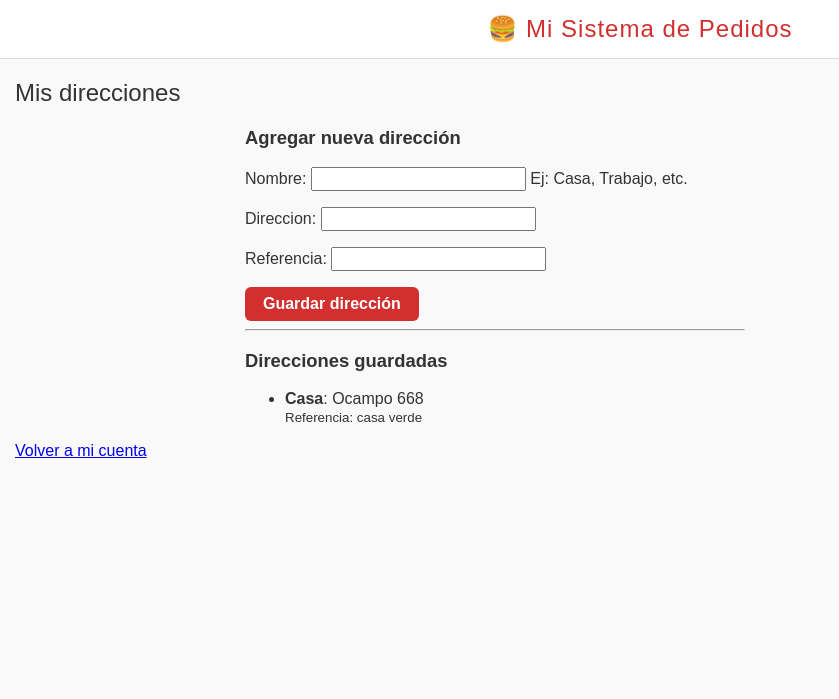
After one commit to Valenn31/Bajoneros, a Django app: page /direcciones/ in a window 1280 px wide. The commit adds this page. Shown: the top 699 px of the page, without its empty margins (0-839 px from the left). Run offline with Django 5.2, Linux system fonts and the light colour scheme; a user stored in the database is signed in; data comes from the database, SQL or seed files in the repository; both versions use the stored data as it was after the commit; some web fonts are replaced.

Commit message:
ACTUALIZACION

```diff
--- a/sistema/mi_app/forms.py
+++ b/sistema/mi_app/forms.py
@@ -1,5 +1,7 @@
 from django import forms
 from .models import Producto, PersonalizacionCampo, PersonalizacionOpcion, Cliente
+from .models import Cliente, Direccion
+from datetime import date
 
 class ProductoForm(forms.ModelForm):
     class Meta:
@@ -30,7 +32,34 @@ PersonalizacionOpcionFormSet = inlineformset_factory(
 
 class RegistroClienteForm(forms.ModelForm):
     password = forms.CharField(widget=forms.PasswordInput, label="Contraseña")
+    fecha_nacimiento = forms.DateField(widget=forms.DateInput(attrs={'type': 'date'}), label="Fecha de nacimiento")
 
     class Meta:
         model = Cliente
-        fields = ['telefono', 'password']
+        fields = ['telefono', 'fecha_nacimiento', 'password']
+
+    def clean_fecha_nacimiento(self):
+        fecha = self.cleaned_data['fecha_nacimiento']
+        hoy = date.today()
+        edad = hoy.year - fecha.year - ((hoy.month, hoy.day) < (fecha.month, fecha.day))
+        if edad < 18:
+            raise forms.ValidationError("Debes ser mayor de 18 años para registrarte.")
+        return fecha
+
+class DireccionForm(forms.ModelForm):
+    class Meta:
+        model = Direccion
+        fields = ['nombre', 'direccion', 'referencia']
+
+class CheckoutForm(forms.Form):
+    direccion = forms.ModelChoiceField(
+        queryset=None,
+        label="Selecciona una dirección",
+        required=True,
+        empty_label="Selecciona una dirección"
+    )
+
+    def __init__(self, *args, **kwargs):
+        cliente = kwargs.pop('cliente')
+        super().__init__(*args, **kwargs)
+        self.fields['direccion'].queryset = Direccion.objects.filter(cliente=cliente)
--- a/sistema/mi_app/models.py
+++ b/sistema/mi_app/models.py
@@ -1,6 +1,8 @@
 from django.contrib.auth.models import AbstractBaseUser, BaseUserManager, PermissionsMixin
 from django.db import models
 from django.conf import settings
+from django.utils import timezone
+from datetime import date
 
 # Producto del menú
 class Producto(models.Model):
@@ -101,6 +103,7 @@ class ClienteManager(BaseUserManager):
 
 class Cliente(AbstractBaseUser, PermissionsMixin):  # <--- AGREGÁ PermissionsMixin
     telefono = models.CharField(max_length=20, unique=True)
+    fecha_nacimiento = models.DateField(null=True, blank=True)  # NUEVO CAMPO
     is_active = models.BooleanField(default=True)
     is_admin = models.BooleanField(default=False)
 
@@ -115,3 +118,20 @@ class Cliente(AbstractBaseUser, PermissionsMixin):  # <--- AGREGÁ PermissionsMi
     @property
     def is_staff(self):
         return self.is_admin
+
+    def edad(self):
+        if self.fecha_nacimiento:
+            today = date.today()
+            return today.year - self.fecha_nacimiento.year - (
+                (today.month, today.day) < (self.fecha_nacimiento.month, self.fecha_nacimiento.day)
+            )
+        return None
+
+class Direccion(models.Model):
+    cliente = models.ForeignKey(Cliente, on_delete=models.CASCADE, related_name='direcciones')
+    nombre = models.CharField(max_length=100, help_text="Ej: Casa, Trabajo, etc.")
+    direccion = models.CharField(max_length=200)
+    referencia = models.CharField(max_length=200, blank=True)
+    # Puedes agregar más campos si necesitas (ej: ciudad, provincia)
+    def __str__(self):
+        return f"{self.nombre}: {self.direccion}"
--- a/sistema/mi_app/templates/cliente/mi_cuenta.html
+++ b/sistema/mi_app/templates/cliente/mi_cuenta.html
@@ -8,4 +8,10 @@
         <button type="submit" style="margin-top:18px; background:#d32f2f; color:#fff; border:none; border-radius:6px; padding:8px 18px; font-weight:bold; cursor:pointer;">Cerrar sesión</button>
     </form>
 </div>
+
+<ul>
+    <li><a href="{% url 'mis_direcciones' %}">Mis direcciones</a></li>
+    <li><a href="{% url 'mis_pedidos' %}">Mis pedidos</a></li>
+    <!-- Agrega aquí otros accesos que quieras, como editar perfil, cambiar contraseña, etc. -->
+</ul>
 {% endblock %}
--- /dev/null
+++ b/sistema/mi_app/templates/cliente/mis_direcciones.html
@@ -0,0 +1,31 @@
+{% extends "base.html" %}
+{% block content %}
+<h2>Mis direcciones</h2>
+
+<div style="max-width:500px;margin:0 auto;">
+    <h3>Agregar nueva dirección</h3>
+    <form method="post">
+        {% csrf_token %}
+        {{ form.as_p }}
+        <button type="submit" style="background:#d32f2f;color:#fff;border:none;padding:8px 18px;border-radius:6px;font-weight:bold;cursor:pointer;">Guardar dirección</button>
+    </form>
+
+    <hr>
+
+    <h3>Direcciones guardadas</h3>
+    {% if direcciones %}
+        <ul>
+        {% for direccion in direcciones %}
+            <li>
+                <strong>{{ direccion.nombre }}</strong>: {{ direccion.direccion }}
+                {% if direccion.referencia %}<br><small>Referencia: {{ direccion.referencia }}</small>{% endif %}
+                <!-- Aquí podrías agregar un botón para eliminar o editar la dirección -->
+            </li>
+        {% endfor %}
+        </ul>
+    {% else %}
+        <p>No tienes direcciones guardadas.</p>
+    {% endif %}
+</div>
+<a href="{% url 'mi_cuenta' %}">Volver a mi cuenta</a>
+{% endblock %}
--- a/sistema/mi_app/views/cliente.py
+++ b/sistema/mi_app/views/cliente.py
@@ -4,6 +4,7 @@ from ..models import Producto, PersonalizacionOpcion
 from django.contrib import messages
 from ..forms import RegistroClienteForm
 from django.contrib.auth.decorators import login_required
+from ..forms import DireccionForm, CheckoutForm
 
 @login_required
 def catalogo_cliente(request):
@@ -51,7 +52,7 @@ def registro_cliente(request):
             user.set_password(form.cleaned_data['password'])
             user.save()
             login(request, user)
-            return redirect('catalogo_cliente')  # Cambia por la vista principal del cliente
+            return redirect('catalogo_cliente')
     else:
         form = RegistroClienteForm()
     return render(request, 'login/registro.html', {'form': form})
@@ -76,3 +77,35 @@ def logout_cliente(request):
 @login_required
 def mi_cuenta(request):
     return render(request, 'cliente/mi_cuenta.html')
+
+@login_required
+def mis_direcciones(request):
+    direcciones = request.user.direcciones.all()
+    if request.method == 'POST':
+        form = DireccionForm(request.POST)
+        if form.is_valid():
+            direccion = form.save(commit=False)
+            direccion.cliente = request.user
+            direccion.save()
+            return redirect('mis_direcciones')
+    else:
+        form = DireccionForm()
+    return render(request, 'cliente/mis_direcciones.html', {'direcciones': direcciones, 'form': form})
+
+@login_required
+def checkout(request):
+    if not request.user.direcciones.exists():
+        messages.info(request, "Debes agregar al menos una dirección antes de hacer un pedido.")
+        return redirect('mis_direcciones')
+
+    if request.method == 'POST':
+        form = CheckoutForm(request.POST, cliente=request.user)
+        if form.is_valid():
+            direccion = form.cleaned_data['direccion']
+            # Aquí deberías crear el pedido usando la dirección seleccionada
+            # pedido = Pedido.objects.create(cliente=request.user, direccion=direccion, ...)
+            messages.success(request, "¡Pedido realizado con éxito!")
+            return redirect('catalogo_cliente')
+    else:
+        form = CheckoutForm(cliente=request.user)
+    return render(request, 'cliente/checkout.html', {'form': form})
--- a/sistema/sistema/urls.py
+++ b/sistema/sistema/urls.py
@@ -49,5 +49,8 @@ urlpatterns = [
     # Mi cuenta
     path('cuenta/', mi_cuenta, name='mi_cuenta'),
 
+    # Rutas para direcciones
+    path('direcciones/', views_cliente.mis_direcciones, name='mis_direcciones'),
+
 ] + static(settings.MEDIA_URL, document_root=settings.MEDIA_ROOT) \
   + static(settings.STATIC_URL, document_root=settings.STATIC_ROOT)
```
Also changed, not shown: sistema/mi_app/templates/cliente/checkout.html (+12 -8 lines), sistema/mi_app/views/pedidos.py (+11 -5 lines), sistema/db.sqlite3, sistema/media/productos/images_RR49ZNY.jpeg (added), sistema/mi_app/migrations/0001_initial.py.
